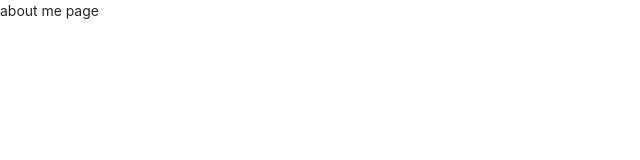
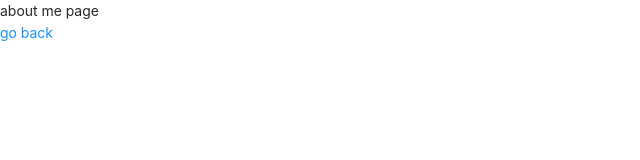
Before and after one commit to Jsoriano17/second-web-portfolio, a React (Create React App) app: page /about in a window 1280 px wide. Shown: the top 160 px of the page, without its empty margins (0-640 px from the left). Built offline with nearby package versions, Linux system fonts and the light colour scheme.

Commit message:
added back button to about me

```diff
--- a/src/app/components/AboutMe.js
+++ b/src/app/components/AboutMe.js
@@ -1,10 +1,13 @@
 import React from 'react'
+import { Link } from 'react-router-dom'
 import ContactIcons from './ContactIcons'
 
 export const AboutMe = () => {
     return (
         <div>
             about me page
+            <br/>
+            <Link to='/'>go back</Link>
         </div>
     )
 }
```
